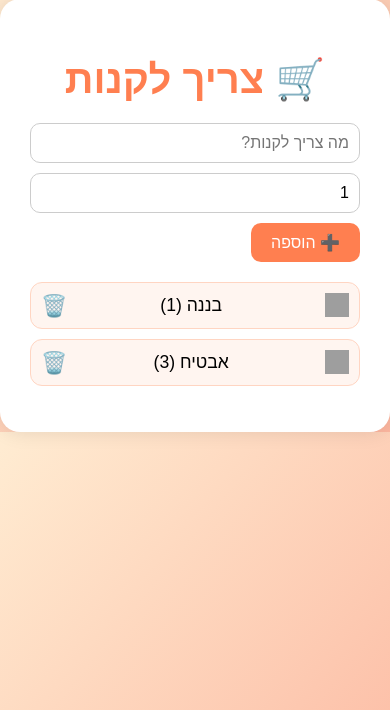
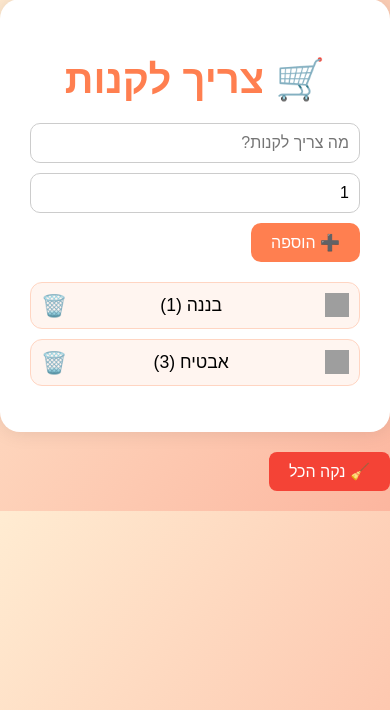
Before and after one commit to ShiraSchw/What_to_buy_list, a Flask app: page / in a window 390 px wide. Shown: the part 51-761 px from the top of the page. Run offline with Flask 3, Linux system fonts and the light colour scheme; data comes from the database, SQL or seed files in the repository; data that the repository does not hold is empty; grey boxes are pictures that could not be loaded.

Commit message:
publish smartphone

```diff
--- a/app.py
+++ b/app.py
@@ -70,5 +70,11 @@ def remove_item(item):
     conn.commit()
     return redirect(url_for('index'))
 
+@app.route('/clear', methods=['POST'])
+def clear_list():
+    c.execute('DELETE FROM shopping_list')
+    conn.commit()
+    return redirect(url_for('index'))
+
 if __name__ == '__main__':
     app.run(host='0.0.0.0', port=10000)
--- a/static/style.css
+++ b/static/style.css
@@ -81,3 +81,17 @@ li {
     color: #ff6347;
     font-size: 1.2em;
 }
+
+.clear-button {
+    background-color: #f44336;
+    color: white;
+    border: none;
+    padding: 10px 20px;
+    border-radius: 8px;
+    font-size: 16px;
+    cursor: pointer;
+    margin-top: 10px;
+}
+.clear-button:hover {
+    background-color: #d32f2f;
+}
--- a/templates/index.html
+++ b/templates/index.html
@@ -28,5 +28,8 @@
             {% endfor %}
         </ul>
     </div>
+	<form action="/clear" method="post" style="margin-top: 10px;">
+		<button type="submit" class="clear-button">🧹 נקה הכל</button>
+	</form>
 </body>
 </html>
```
